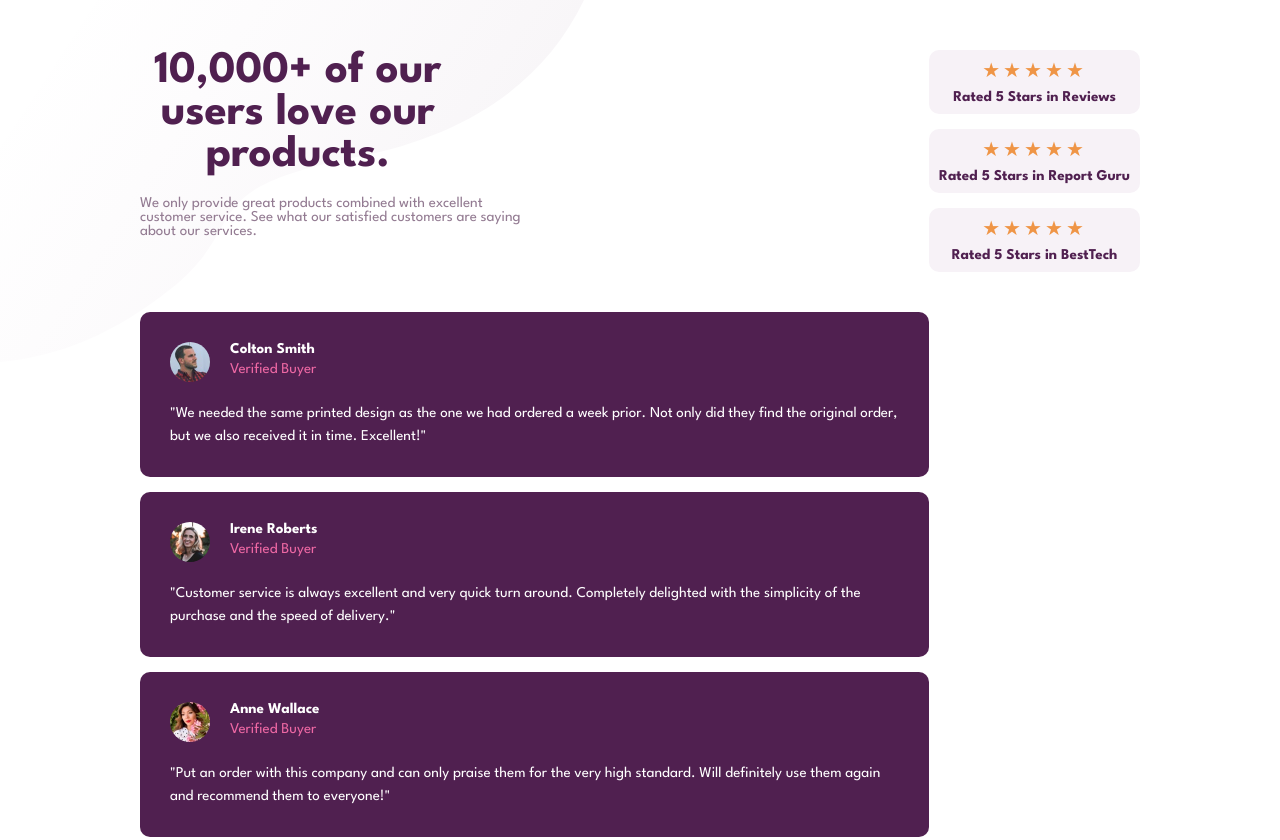
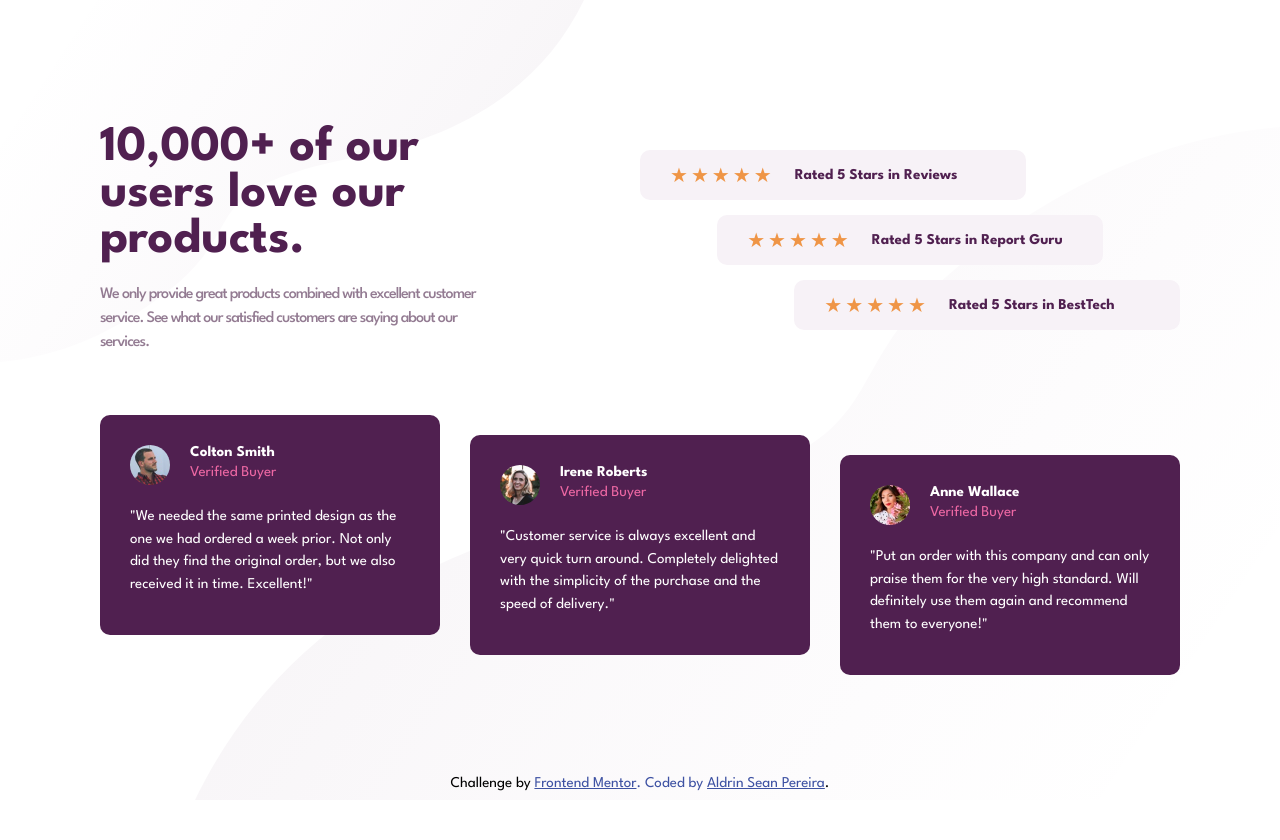
Before and after one commit to AldrinSeanPereira/social-proof-section-master, a plain HTML site: page index.html in a window 1280 px wide. Shown: the top 840 px of the page. After the commit the page ends 800 px from the top, so only its background shows below. Drawn offline with Linux system fonts and the light colour scheme.

Commit message:
final code before others check

```diff
--- a/styles.css
+++ b/styles.css
@@ -1,3 +1,6 @@
+/* --------------------------------------- */
+/* VARIABLES */
+/* --------------------------------------- */
 :root {
     /* Primary */
     --color-Very-Dark-Magenta: hsl(300, 43%, 22%);
@@ -9,10 +12,10 @@
     --color-White: hsl(0, 0%, 100%);
 
     /* font size */
-    --font-size-11px: calc((11/16) * 1rem);
     --font-size-15px: calc((15/16) * 1rem);
+    --font-size-16px: calc((16/16) * 1rem);
     --font-size-30px: calc((30/16) * 1rem);
-    --font-size-45px: calc((45/16) * 1rem);
+    --font-size-45px: calc((50/16) * 1rem);
 
     /* font weight */
     --font-weight-400: 400;
@@ -20,6 +23,7 @@
     --font-weight-700: 700;
 
     /* spacing */
+    --space-5px: calc((5/16) * 1rem);
     --space-10px: calc((10/16) * 1rem);
     --space-15px: calc((15/16) * 1rem);
     --space-20px: calc((20/16) * 1rem);
@@ -35,7 +39,11 @@
     --star-spacing: calc((3/16) * 1rem);
 
     /* others */
-    --main-width: calc((1000/16) * 1rem);
+    --body-max-width: calc((1400/16) * 1rem);
+
+    --main-max-width-tablet: calc((750/16) * 1rem);
+    --main-max-width-desktop: calc((1200/16) * 1rem);
+
     --testimonials-image-border-radius: calc((50/16) * 1rem);
     --testimonials-image-size: calc((40/16) * 1rem);
 
@@ -51,7 +59,7 @@
 
 body {
     min-height: 100vh;
-    max-width: 1400px;
+    max-width: var(--body-max-width);
 
     font-size: var(--font-size-15px);
     font-family: "League Spartan", sans-serif;
@@ -60,18 +68,21 @@ body {
 
     display: grid;
     justify-items: center;
+    justify-content: center;
+    align-content: center;
 
     position: relative;
 
     background-color: var(--color-White);
-    background-image: url(images/bg-pattern-top-mobile.svg), url(images/bg-pattern-bottom-mobile.svg);
+    background-image: url(images/bg-pattern-top-mobile.svg),
+        url(images/bg-pattern-bottom-mobile.svg);
     background-repeat: no-repeat, no-repeat;
     background-position: top center, bottom center;
 }
 
 main {
     width: 90%;
-    max-width: var(--main-width);
+    max-width: var(--main-max-width-tablet);
     margin: var(--space-50px) 0;
 
     display: grid;
@@ -82,6 +93,9 @@ main {
     text-align: center;
 }
 
+/* --------------------------------------- */
+/* HEADING GROUP */
+/* --------------------------------------- */
 .heading-group {
     display: grid;
     justify-items: center;
@@ -91,7 +105,7 @@ main {
 }
 
 .heading-group__heading {
-    max-width: 45%;
+    width: 70%;
     color: var(--color-Very-Dark-Magenta);
     font-size: var(--font-size-30px);
     margin-bottom: var(--space-20px);
@@ -99,11 +113,19 @@ main {
 
 .heading-group__para {
     color: var(--color-Dark-Grayish-Magenta);
+    font-size: var(--font-size-16px);
+    font-weight: var(--font-weight-500);
+    line-height: 1.5;
+    letter-spacing: -1px;
 }
 
+/* --------------------------------------- */
+/* RATINGS */
+/* --------------------------------------- */
 .ratings {
     display: grid;
     row-gap: var(--space-15px);
+
     margin-bottom: var(--space-40px);
 }
 
@@ -111,6 +133,11 @@ main {
     background-color: var(--color-Light-Grayish-Magenta);
     border-radius: var(--space-10px);
     padding: var(--space-10px);
+
+    display: flex;
+    flex-direction: column;
+    justify-content: center;
+    align-items: center;
 }
 
 /* reference article + extra changes made by me */
@@ -129,13 +156,15 @@ main {
     justify-content: center;
     align-items: center;
 
-    margin-bottom: var(--space-10px);
+    margin-bottom: var(--space-5px);
 }
 
 .ratings__stars::before {
     content: '★★★★★';
     letter-spacing: var(--star-spacing);
-    background: linear-gradient(90deg, var(--star-background) var(--percent), var(--star-color) var(--percent));
+    background: linear-gradient(90deg,
+            var(--star-background) var(--percent),
+            var(--star-color) var(--percent));
     background-clip: text;
     -webkit-background-clip: text;
     -webkit-text-fill-color: transparent;
@@ -144,6 +173,10 @@ main {
 .ratings__text {
     color: var(--color-Very-Dark-Magenta);
 }
+
+/* --------------------------------------- */
+/* TESTIMONIALS */
+/* --------------------------------------- */
 
 .testimonials {
     display: grid;
@@ -185,8 +218,11 @@ main {
     line-height: 1.5;
 }
 
+/* --------------------------------------- */
+/* FOOTER */
+/* --------------------------------------- */
 .attribution {
-    font-size: var(--font-size-11px);
+    font-size: var(--font-size-15px);
     text-align: center;
 
     position: absolute;
@@ -197,35 +233,111 @@ main {
     color: hsl(228, 45%, 44%);
 }
 
+/* --------------------------------------- */
+/* MEDIA QUERY */
+/* --------------------------------------- */
+
 @media (min-width: 1000px) {
     body {
-        background-image: url(images/bg-pattern-top-desktop.svg), url(images/bg-pattern-bottom-desktop.svg);
+        background-image: url(images/bg-pattern-top-desktop.svg),
+            url(images/bg-pattern-bottom-desktop.svg);
         background-repeat: no-repeat, no-repeat;
         background-position: top left, bottom right;
-
-        grid-template-rows: repeat(2, 1fr);
     }
 
+    main {
+        max-width: var(--main-max-width-desktop);
+
+        grid-template-columns: repeat(2, 1fr);
+        row-gap: var(--space-60px);
+        align-items: center;
+    }
+
+    /* --------------------------------------- */
+    /* MEDIA QUERY - HEADING GROUP */
+    /* --------------------------------------- */
     .heading-group {
         grid-row: 1;
+        grid-column: 1;
         justify-items: start;
+
+        text-align: left;
+        margin-bottom: 0;
     }
 
     .heading-group__heading {
         font-size: var(--font-size-45px);
-        max-width: 40%;
     }
 
     .heading-group__para {
-        max-width: 50%;
         text-align: left;
+        width: 70%;
     }
+
+    /* --------------------------------------- */
+    /* MEDIA QUERY - RATINGS */
+    /* --------------------------------------- */
 
     .ratings {
         grid-row: 1;
+        grid-column: 2;
+
+        margin-bottom: 0;
+
+        /* since .ratings is already a grid */
+        grid-template-columns: repeat(7, 1fr);
+        grid-template-rows: repeat(3, var(--space-50px));
     }
+
+    .ratings__item {
+        flex-direction: row;
+        justify-content: flex-start;
+    }
+
+    .ratings__item:nth-of-type(1) {
+        grid-column: 1 /span 5;
+    }
+
+    .ratings__item:nth-of-type(2) {
+        grid-row: 2;
+        grid-column: 2 /span 5;
+    }
+
+    .ratings__item:nth-of-type(3) {
+        grid-row: 3;
+        grid-column: 3 /span 5;
+    }
+
+    .ratings__stars {
+        margin: 0 var(--space-20px);
+    }
+
+    /* --------------------------------------- */
+    /* MEDIA QUERY - TESTIMONIALS */
+    /* --------------------------------------- */
 
     .testimonials {
         grid-row: 2;
+        grid-column: 1 / span 2;
+        align-self: center;
+
+        grid-template-columns: repeat(3, 1fr);
+        grid-template-rows: repeat(13, var(--space-20px));
+        column-gap: var(--space-30px);
+        row-gap: 0;
+    }
+
+    .testimonials__card:nth-of-type(1) {
+        grid-row: 1 / span 11;
+    }
+
+    .testimonials__card:nth-of-type(2) {
+        grid-row: 2 / span 11;
+        grid-column: 2;
+    }
+
+    .testimonials__card:nth-of-type(3) {
+        grid-row: 3 / span 11;
+        grid-column: 3;
     }
 }
```
